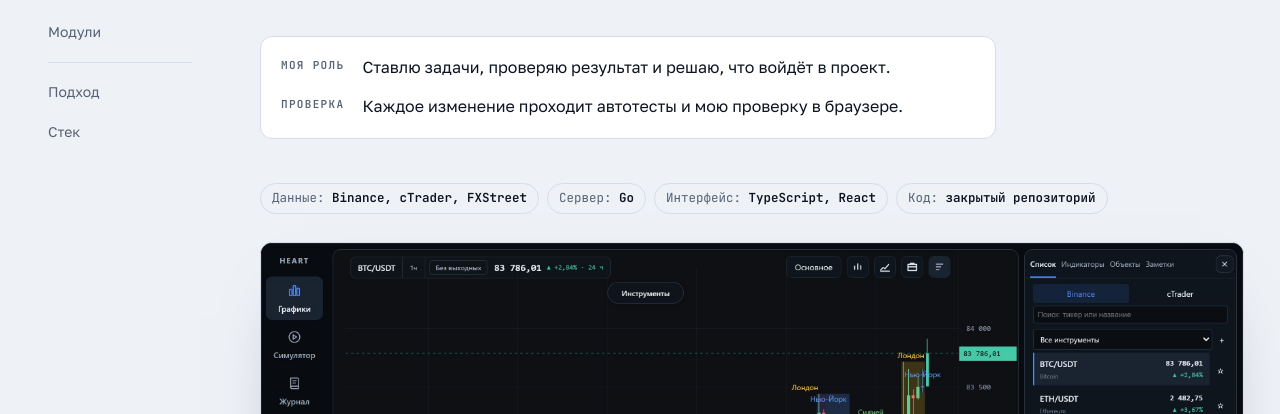
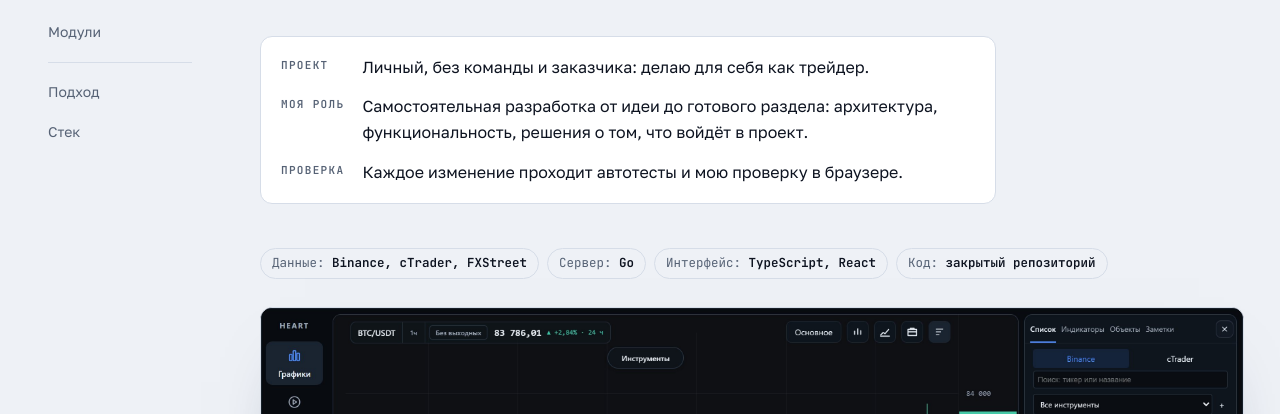
Before and after one commit to Exswat/heart-terminal, a plain HTML site: page index.html in a window 1280 px wide. Shown: the part 386-800 px from the top of the page. Drawn offline with Linux system fonts and the light colour scheme; a web font is replaced by a local one.

Commit message:
Showcase: the role says a personal project, developed on my own

```diff
--- a/index.html
+++ b/index.html
@@ -222,8 +222,10 @@
       </div>
       <p class="lead">Торговый терминал, который работает в браузере. Графики с индикаторами, бэктест стратегий, боты на Python, журнал сделок, симулятор и экономический календарь в одном окне.</p>
       <dl class="role">
+        <dt>Проект</dt>
+        <dd>Личный, без команды и заказчика: делаю для себя как трейдер.</dd>
         <dt>Моя роль</dt>
-        <dd>Ставлю задачи, проверяю результат и решаю, что войдёт в проект.</dd>
+        <dd>Самостоятельная разработка от идеи до готового раздела: архитектура, функциональность, решения о том, что войдёт в проект.</dd>
         <dt>Проверка</dt>
         <dd>Каждое изменение проходит автотесты и мою проверку в браузере.</dd>
       </dl>
```
Also changed, not shown: 1 other file.
